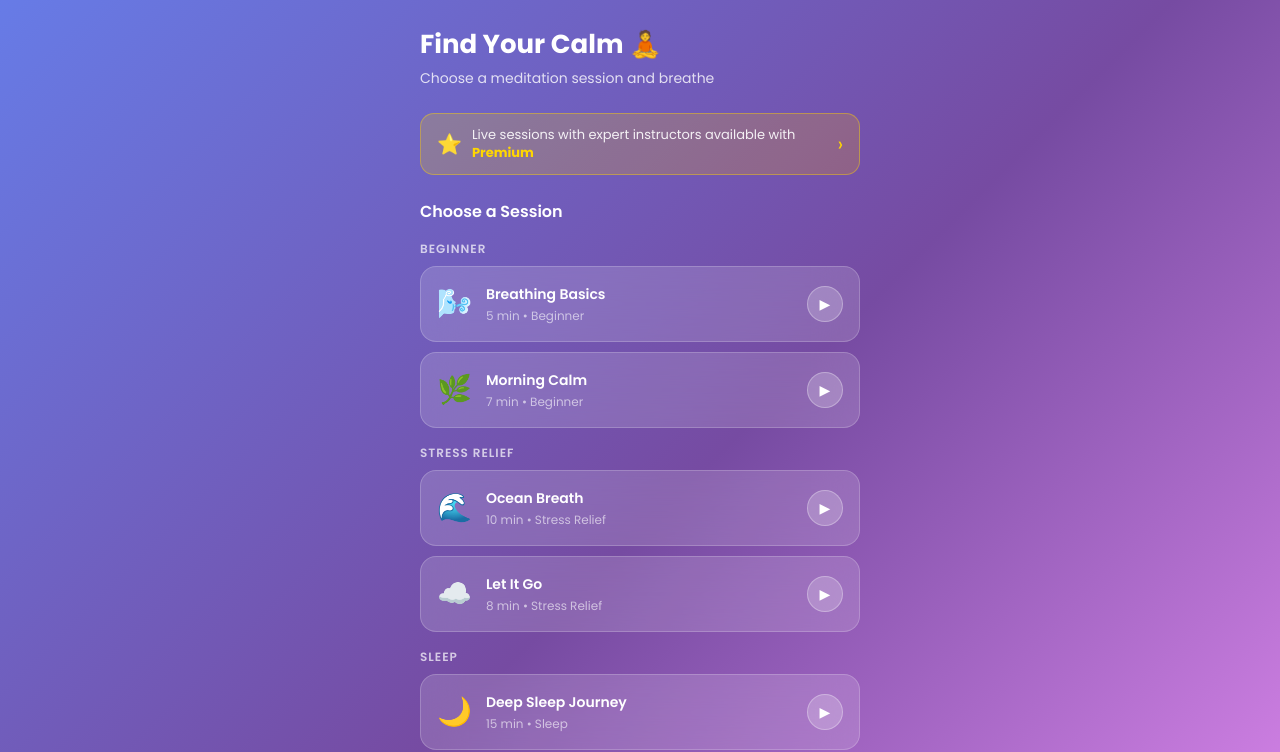
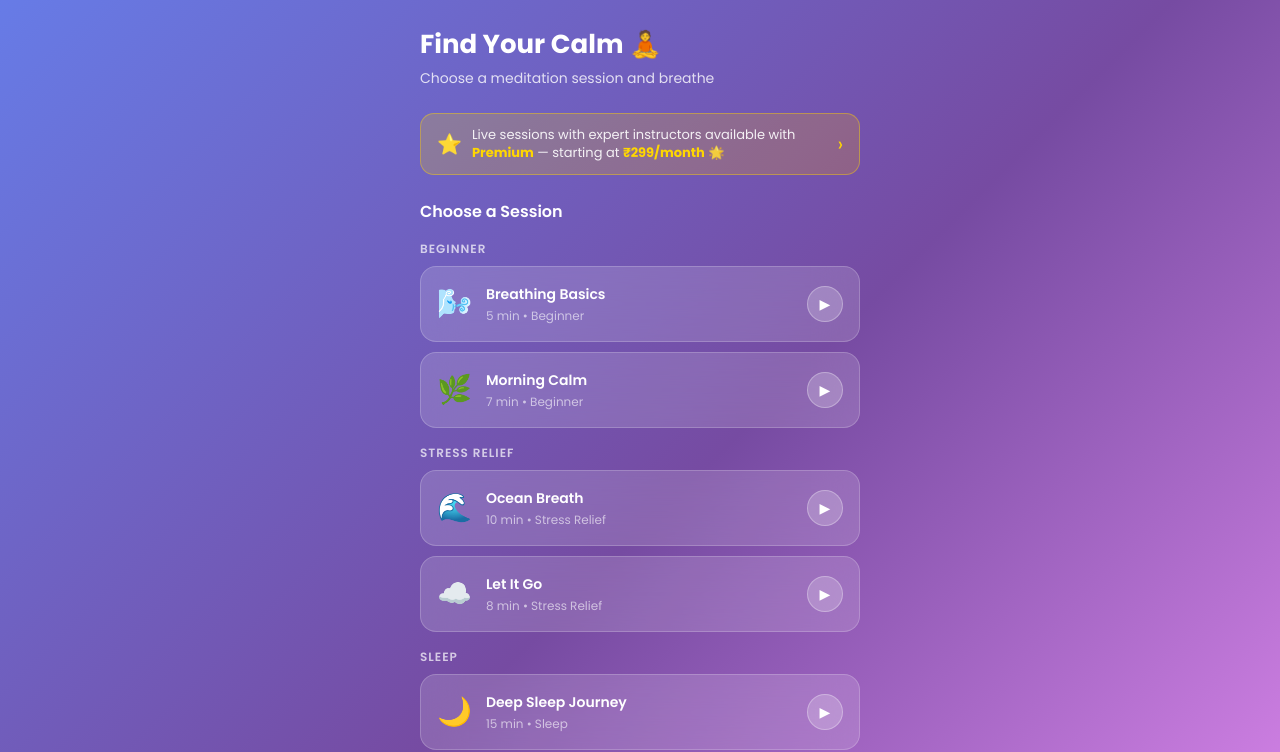
Before and after one commit to Shreeya26-z/mindsprout, a website: page frontend/meditation.html in a window 1280 px wide. Shown: the part 61-813 px from the top of the page. Drawn offline with Linux system fonts and the light colour scheme; sample sign-in values are in the browser's storage.

Commit message:
Add pricing to premium banner

```diff
--- a/frontend/meditation.html
+++ b/frontend/meditation.html
@@ -28,7 +28,7 @@
 <!-- Premium Banner -->
 <div class="premium-banner" onclick="window.location.href='profile.html'">
   <span class="premium-banner-icon">⭐</span>
-  <span class="premium-banner-text">Live sessions with expert instructors available with <strong>Premium</strong></span>
+  <span class="premium-banner-text">Live sessions with expert instructors available with <strong>Premium</strong> — starting at <strong>₹299/month</strong> 🌟</span>
   <span class="premium-banner-arrow">›</span>
 </div>
 
```
Also changed, not shown: frontend/profile.html (+1 -1 lines).
